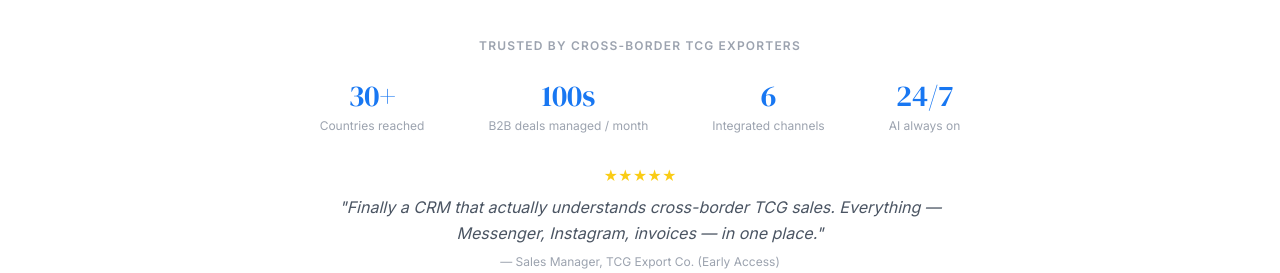
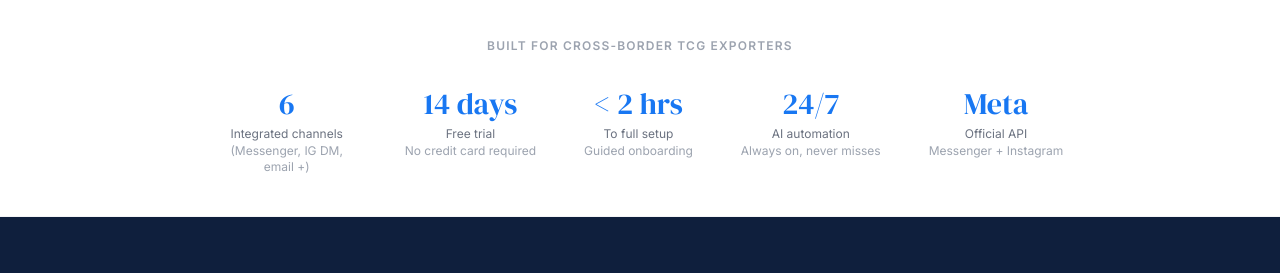
Before and after one commit to shingo-ops/astro-webapp, an Astro site in the folder lp/: page / in a window 1280 px wide. Shown: the part 754-1027 px from the top of the page. Built offline with nearby package versions, Linux system fonts and the light colour scheme; Astro itself is replaced by a stand-in of ours.

Commit message:
fix: LP S2を架空数値から実装済み製品ファクトに置き換え・フォームaction修正

```diff
--- a/lp/src/pages/index.astro
+++ b/lp/src/pages/index.astro
@@ -329,7 +329,7 @@ const faqItems = [
           <p class="text-sm text-gray-500 mb-5">Our team will follow up within 24 hours.</p>
           <form
             id="contact-form"
-            action="https://formspree.io/f/support@salesanchor.jp"
+            action="https://api.salesanchor.jp/api/v1/contact"
             method="POST"
           >
             <div class="space-y-3.5">
@@ -397,41 +397,35 @@ const faqItems = [
   </section>
 
   <!-- ═══════════════════════════════════════════════════════════════════════
-       S2. Social Proof Band — white, Hero直下
-       顧客向け: 信頼・社会的証明 / Meta向け: 実ユーザーの存在証明
+       S2. Product Facts Band — white, Hero直下
+       製品の実装済み事実のみ掲載（ローンチ前フェーズ）
   ════════════════════════════════════════════════════════════════════════════ -->
   <section class="py-10 border-b border-gray-100 bg-white">
     <div class="max-w-6xl mx-auto px-4">
-      <p class="text-center text-xs font-semibold uppercase tracking-widest text-gray-400 mb-6">
-        Trusted by cross-border TCG exporters
+      <p class="text-center text-xs font-semibold uppercase tracking-widest text-gray-400 mb-8">
+        Built for cross-border TCG exporters
       </p>
-      <div class="flex flex-wrap justify-center gap-8 md:gap-16 items-center mb-8">
-        <!-- Stats: 顧客ロゴがない初期フェーズは数字で代替 -->
-        <div class="text-center">
-          <p class="font-serif text-3xl font-normal text-brand-500">30+</p>
-          <p class="text-xs text-gray-400 mt-1">Countries reached</p>
+      <div class="flex flex-wrap justify-center gap-6 md:gap-12 items-start">
+        <div class="text-center max-w-[140px]">
+          <p class="font-serif text-3xl font-normal text-brand-500">6</p>
+          <p class="text-xs text-gray-500 mt-1 leading-snug">Integrated channels<br/><span class="text-gray-400">(Messenger, IG DM, email +)</span></p>
         </div>
-        <div class="text-center">
-          <p class="font-serif text-3xl font-normal text-brand-500">100s</p>
-          <p class="text-xs text-gray-400 mt-1">B2B deals managed / month</p>
+        <div class="text-center max-w-[140px]">
+          <p class="font-serif text-3xl font-normal text-brand-500">14 days</p>
+          <p class="text-xs text-gray-500 mt-1 leading-snug">Free trial<br/><span class="text-gray-400">No credit card required</span></p>
         </div>
-        <div class="text-center">
-          <p class="font-serif text-3xl font-normal text-brand-500">6</p>
-          <p class="text-xs text-gray-400 mt-1">Integrated channels</p>
+        <div class="text-center max-w-[140px]">
+          <p class="font-serif text-3xl font-normal text-brand-500">&lt; 2 hrs</p>
+          <p class="text-xs text-gray-500 mt-1 leading-snug">To full setup<br/><span class="text-gray-400">Guided onboarding</span></p>
         </div>
-        <div class="text-center">
+        <div class="text-center max-w-[140px]">
           <p class="font-serif text-3xl font-normal text-brand-500">24/7</p>
-          <p class="text-xs text-gray-400 mt-1">AI always on</p>
+          <p class="text-xs text-gray-500 mt-1 leading-snug">AI automation<br/><span class="text-gray-400">Always on, never misses</span></p>
         </div>
-      </div>
-      <!-- Testimonial -->
-      <div class="max-w-2xl mx-auto text-center">
-        <p class="text-yellow-400 text-sm mb-2" aria-label="5 out of 5 stars">★★★★★</p>
-        <blockquote class="text-gray-600 text-base italic leading-relaxed mb-2">
-          "Finally a CRM that actually understands cross-border TCG sales.
-          Everything — Messenger, Instagram, invoices — in one place."
-        </blockquote>
-        <p class="text-xs text-gray-400">— Sales Manager, TCG Export Co. (Early Access)</p>
+        <div class="text-center max-w-[140px]">
+          <p class="font-serif text-3xl font-normal text-brand-500">Meta</p>
+          <p class="text-xs text-gray-500 mt-1 leading-snug">Official API<br/><span class="text-gray-400">Messenger + Instagram</span></p>
+        </div>
       </div>
     </div>
   </section>
```
